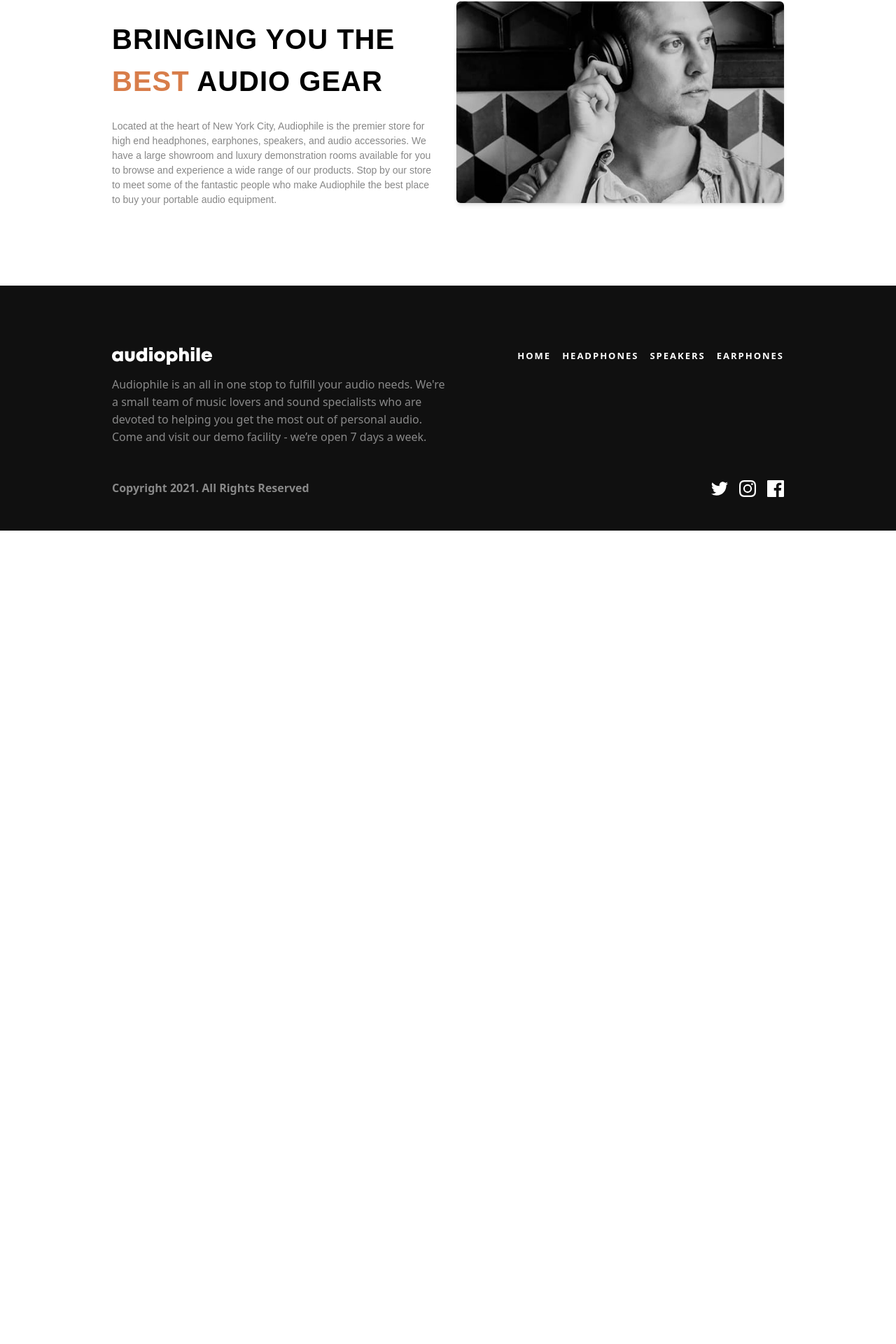
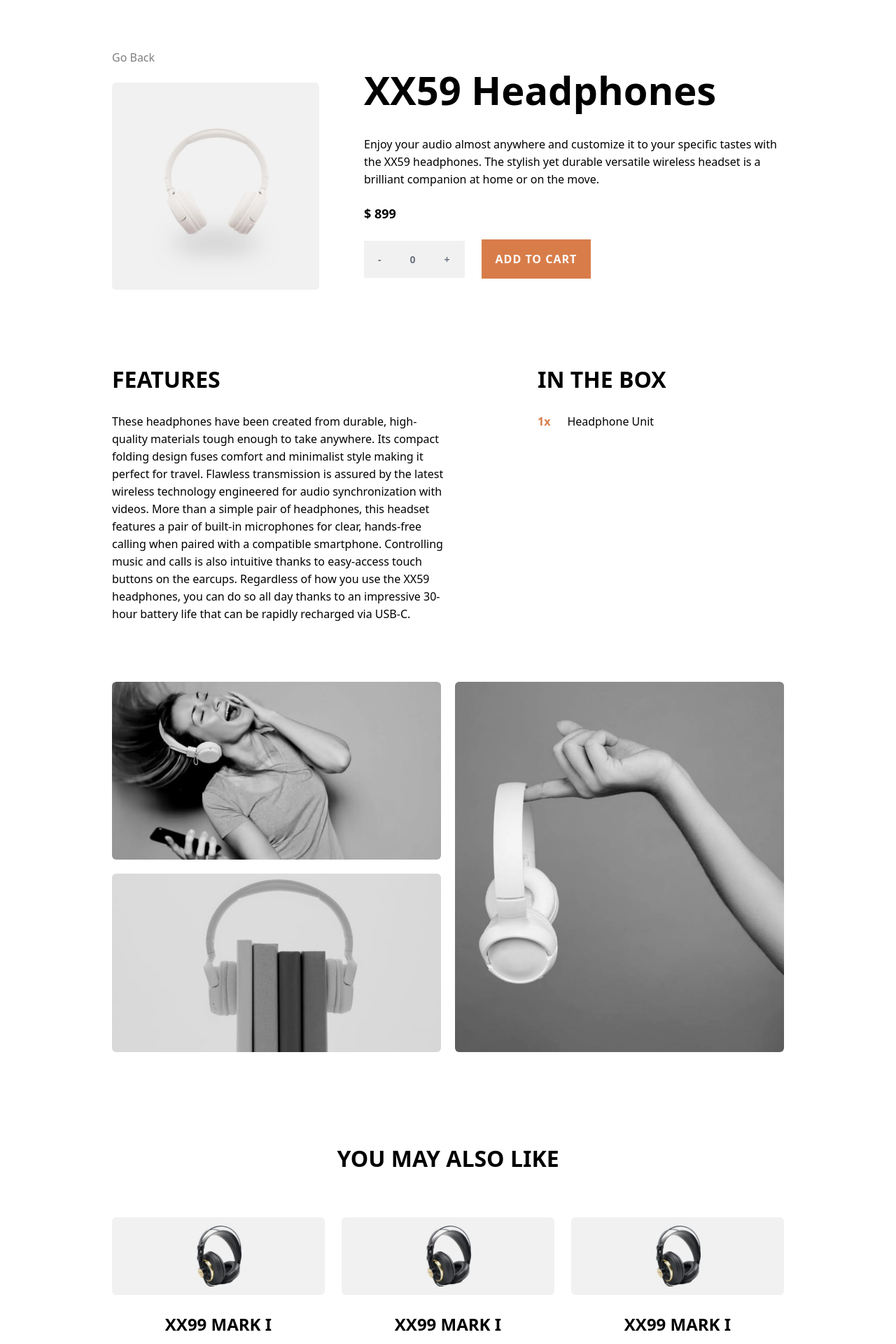
Before and after one commit to Andrea-Axelsson/audiophile, a React (Vite) app: page /product in a window 1280 px wide. Shown: the part 138-2058 px from the top of the page at 70% size. Before the commit the page ends 896 px from the top, so only its background shows below. Built offline with nearby package versions, Linux system fonts and the light colour scheme.

Commit message:
Updated code

```diff
--- a/src/components/About.tsx
+++ b/src/components/About.tsx
@@ -1,5 +1,5 @@
-import bgMob from "/assets/shared/mobile/image-best-gear.jpg";
-import bgTab from "/assets/shared/tablet/image-best-gear.jpg";
+/* import bgMob from "/assets/shared/mobile/image-best-gear.jpg";
+import bgTab from "/assets/shared/tablet/image-best-gear.jpg"; */
 import bgDesk from "/assets/shared/desktop/image-best-gear.jpg";
 
 
@@ -7,7 +7,7 @@ import bgDesk from "/assets/shared/desktop/image-best-gear.jpg";
 const About = () => {
 
     return (
-      <article className="mx-6 md:mx-10 lg:mx-40 mt-9 w-auto flex flex-col lg:flex-row-reverse gap-6 my-28">
+      <article className="mx-6 md:mx-10 lg:mx-40 w-auto flex flex-col lg:flex-row-reverse gap-6 my-32">
 
         <img className="rounded-md shadow-md md:h-72 w-full lg:w-1/2 object-cover" src={bgDesk} alt="About image"/>
 
--- /dev/null
+++ b/src/components/AddRemoveItem.tsx
@@ -0,0 +1,20 @@
+const AddRemoveItem = () => {
+  return (
+    <div className="flex">
+       {/* Button to decrement itemNumber. It's disabled when itemNumber is 0 or less */}
+      <button /* onClick={handleDecreaseQuantity} */ className="py-4 px-5 bg-secondary-200 text-14 tracking-1 font-bold text-gray-500 hover:bg-gray-400 hover:text-black">
+        -
+      </button>
+      {/* Display the current value of itemNumber */}
+      <div className="py-4 px-5 bg-secondary-200 text-14 tracking-1 font-bold text-gray-500">
+        0
+      </div>
+      {/* Button to increment itemNumber */}
+      <button /* onClick={handleAddToCart} */ className="py-4 px-5 bg-secondary-200 text-14 tracking-1 font-bold text-gray-500 hover:bg-gray-400 hover:text-black">
+        +
+      </button>
+    </div>
+  )
+}
+
+export default AddRemoveItem
--- a/src/components/Categories.tsx
+++ b/src/components/Categories.tsx
@@ -5,7 +5,7 @@ import headphones from "/assets/shared/desktop/image-category-thumbnail-headphon
 const Categories = () => {
   return (
 
-<section className="w-auto flex flex-col md:flex-row justify-center items-center mx-6 md:mx-10 lg:mx-40 gap-6">
+<section className="w-auto flex flex-col md:flex-row justify-center items-center mx-6 md:mx-10 lg:mx-40 gap-6 mb-32">
 
 <section className="bg-secondary-200 h-40 w-full rounded-md p-8 mt-24 relative flex justify-end items-center text-center flex-col">
         <figure className="w-32 max-w-48 absolute bottom-20">
--- a/src/components/CategoryProductDisplay.tsx
+++ b/src/components/CategoryProductDisplay.tsx
@@ -7,7 +7,7 @@ const CategoryProductDisplay = () => {
   return (
 
     <article
-      className="mx-6 md:mx-10 lg:mx-40 w-auto flex flex-col justify-center gap-8 items-center p-5 lg:flex-row"
+      className="mx-6 md:mx-10 lg:mx-40 w-auto flex flex-col justify-center gap-8 items-center p-5 md:mt-32 lg:flex-row"
     >
       <img
           src="assets\product-xx99-mark-two-headphones\desktop\image-category-page-preview.jpg"
--- a/src/components/Navbar.tsx
+++ b/src/components/Navbar.tsx
@@ -6,7 +6,7 @@ import { Link } from "react-router-dom"
 
 const Navbar = () => {
   return (
-    <header className="bg-secondary-100 h-20 flex justify-center relative items-center lg:px-20">
+    <header className="bg-secondary-100 h-20 flex justify-center relative items-center px-6 md:px-10 lg:px-40 w-auto">
       <div className="flex justify-between items-center flex-grow px-4">
         <img className="block lg:hidden" src={Hamburger} alt="Hamburger menu"/>
         <Link
--- /dev/null
+++ b/src/components/ProductArticle.tsx
@@ -0,0 +1,54 @@
+import {Link} from "react-router-dom"
+import Button from "./Button"
+import AddRemoveItem from "./AddRemoveItem"
+
+const ProductArticle = () => {
+  return (
+    <section className="mx-6 md:mx-10 lg:mx-40 w-auto my-6 md:mt-32 flex items-center">
+        <article className="flex flex-col md:flex-row items-center">
+          <article className="flex flex-col w-full lg:w-1/2">
+            <Link
+              to="/"
+              className="mb-6 opacity-50 text-15 hover:cursor-pointer"
+            >
+              Go Back
+            </Link>
+            <img
+              className="rounded-md min-w-72 w-auto object-cover"
+              src="assets\product-xx59-headphones\mobile\image-product.jpg"
+            ></img>
+          </article>
+
+          <article className="flex flex-col md:ml-16">
+            <article className="flex flex-col justify-start items-start lg:text-left lg:justify-start lg:items-start">
+              {/* {text.new && (<p className="opacity-50 text-primary-100 text-14 tracking-10 my-6">
+                NEW PRODUCT
+              </p>)} */}
+
+              <h1 className="text-black text-40 font-bold mb-6 md:text-56">
+                XX59
+                Headphones
+              </h1>
+              <p className="text-black text-15 leading-25 mb-6 w-full lg:w-[600px]">
+              Enjoy your audio almost anywhere and customize it to your specific tastes with the XX59 headphones. The stylish yet durable versatile wireless headset is a brilliant companion at home or on the move.
+              </p>
+              <p className="text-black font-bold text-18 leading-25 mb-6">
+              $ 899
+              </p>
+            </article>
+
+            <article className="flex gap-6 justify-start items-center">
+              <AddRemoveItem/>
+              <Button
+              variant="orange"
+              >
+                ADD TO CART
+              </Button>
+            </article>
+          </article>
+        </article>
+      </section>
+  )
+}
+
+export default ProductArticle
--- /dev/null
+++ b/src/components/ProductFeatures.tsx
@@ -0,0 +1,33 @@
+const ProductFeatures = () => {
+  return (
+    <section className="w-full px-6 pb-6 lg:px-40 flex justify-between items-center">
+      <article className="flex flex-col lg:flex-row lg:justify-start lg:gap-32">
+        <article className="mt-20 lg:w-1/2">
+          <h1 className="text-black text-24 font-bold mb-6 md:text-32">
+            FEATURES
+          </h1>
+          <p className="text-black text-15 leading-25 mb-6 w-full">
+          These headphones have been created from durable, high-quality materials tough enough to take anywhere. Its compact folding design fuses comfort and minimalist style making it perfect for travel. Flawless transmission is assured by the latest wireless technology engineered for audio synchronization with videos.
+
+            More than a simple pair of headphones, this headset features a pair of built-in microphones for clear, hands-free calling when paired with a compatible smartphone. Controlling music and calls is also intuitive thanks to easy-access touch buttons on the earcups. Regardless of how you use the XX59 headphones, you can do so all day thanks to an impressive 30-hour battery life that can be rapidly recharged via USB-C.
+          </p>
+        </article>
+        <article className="mt-20 flex flex-col md:flex-row lg:flex-col">
+          <h1 className="text-black text-24 font-bold mb-6 md:text-32">
+            IN THE BOX
+          </h1>
+          <article className="md:ml-[20vw] lg:m-0">
+               <p className="text-black text-15 leading-25 mb-2 w-full">
+               <span className="text-primary-100 text-15 font-bold leading-25 mr-6">
+               1x
+               </span>
+               Headphone Unit
+             </p>
+          </article>
+        </article>
+      </article>
+    </section>
+  )
+}
+
+export default ProductFeatures
--- /dev/null
+++ b/src/components/ProductImageGrid.tsx
@@ -0,0 +1,24 @@
+const ProductImageGrid = () => {
+  return (
+    <section className="mx-6 md:mx-10 lg:mx-40 mt-9 grid grid-cols-1 md:grid-cols-2 gap-5">
+
+  <div className="flex flex-col gap-5">
+    <img
+      className="rounded-md w-full object-cover flex-1"
+      src="assets/product-xx59-headphones/mobile/image-gallery-1.jpg"
+    />
+    <img
+      className="rounded-md w-full object-cover flex-1"
+      src="assets\product-xx59-headphones\mobile\image-gallery-2.jpg"
+    />
+  </div>
+
+  <img
+    className="rounded-md w-full object-cover flex-1"
+    src="assets/product-xx59-headphones/mobile/image-gallery-3.jpg"
+  />
+</section>
+  )
+}
+
+export default ProductImageGrid
--- /dev/null
+++ b/src/components/YouMayAlsoLike.tsx
@@ -0,0 +1,60 @@
+import Button from './Button'
+
+const YouMayAlsoLike = () => {
+  return (
+    <>
+    <h1 className="text-black text-24 font-bold mt-32 md:text-32 flex justify-center">
+        YOU MAY ALSO LIKE
+      </h1>
+      <section className='mx-6 md:mx-10 lg:mx-40 mt-9 w-auto flex flex-col lg:flex-row gap-6'>
+
+        <section className="w-full py-6 flex flex-col justify-center items-center">
+      <img
+        className="rounded-md w-full object-contain mb-6"
+        src="public\assets\shared\mobile\image-xx99-mark-one-headphones.jpg"
+      ></img>
+      <h1 className="text-black text-24 font-bold mb-6 text-center">
+      XX99 MARK I
+      </h1>
+      <Button
+      variant="orange"
+      >
+        SEE PRODUCT
+      </Button>
+    </section>
+        <section className="w-full py-6 flex flex-col justify-center items-center">
+      <img
+        className="rounded-md w-full object-contain mb-6"
+        src="public\assets\shared\mobile\image-xx99-mark-one-headphones.jpg"
+      ></img>
+      <h1 className="text-black text-24 font-bold mb-6 text-center">
+      XX99 MARK I
+      </h1>
+      <Button
+      variant="orange"
+      >
+        SEE PRODUCT
+      </Button>
+    </section>
+        <section className="w-full py-6 flex flex-col justify-center items-center">
+      <img
+        className="rounded-md w-full object-contain mb-6"
+        src="public\assets\shared\mobile\image-xx99-mark-one-headphones.jpg"
+      ></img>
+      <h1 className="text-black text-24 font-bold mb-6 text-center">
+      XX99 MARK I
+      </h1>
+      <Button
+      variant="orange"
+      >
+        SEE PRODUCT
+      </Button>
+    </section>
+    </section>
+    </>
+
+
+  )
+}
+
+export default YouMayAlsoLike
--- a/src/pages/ProductDetail.tsx
+++ b/src/pages/ProductDetail.tsx
@@ -1,9 +1,17 @@
+import Categories from "../components/Categories"
+import ProductArticle from "../components/ProductArticle"
+import ProductFeatures from "../components/ProductFeatures"
+import ProductImageGrid from "../components/ProductImageGrid"
+import YouMayAlsoLike from "../components/YouMayAlsoLike"
+
 const ProductDetail = () => {
   return (
     <div>
-        <h1>
-            THIS IS THE PRODUCT DETAIL PAGE
-        </h1>
+        <ProductArticle/>
+        <ProductFeatures/>
+        <ProductImageGrid/>
+        <YouMayAlsoLike/>
+        <Categories/>
     </div>
   )
 }
```
